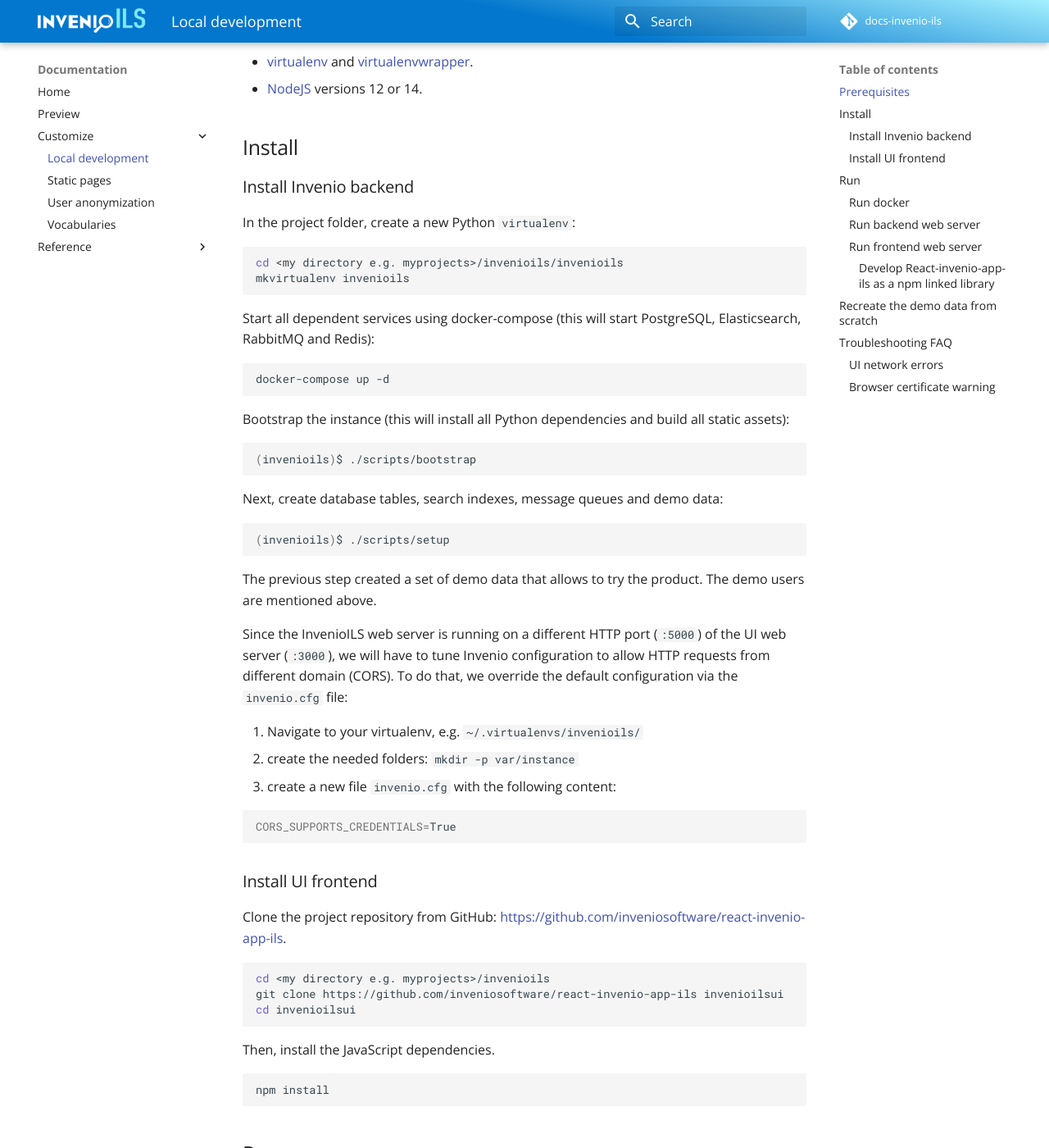
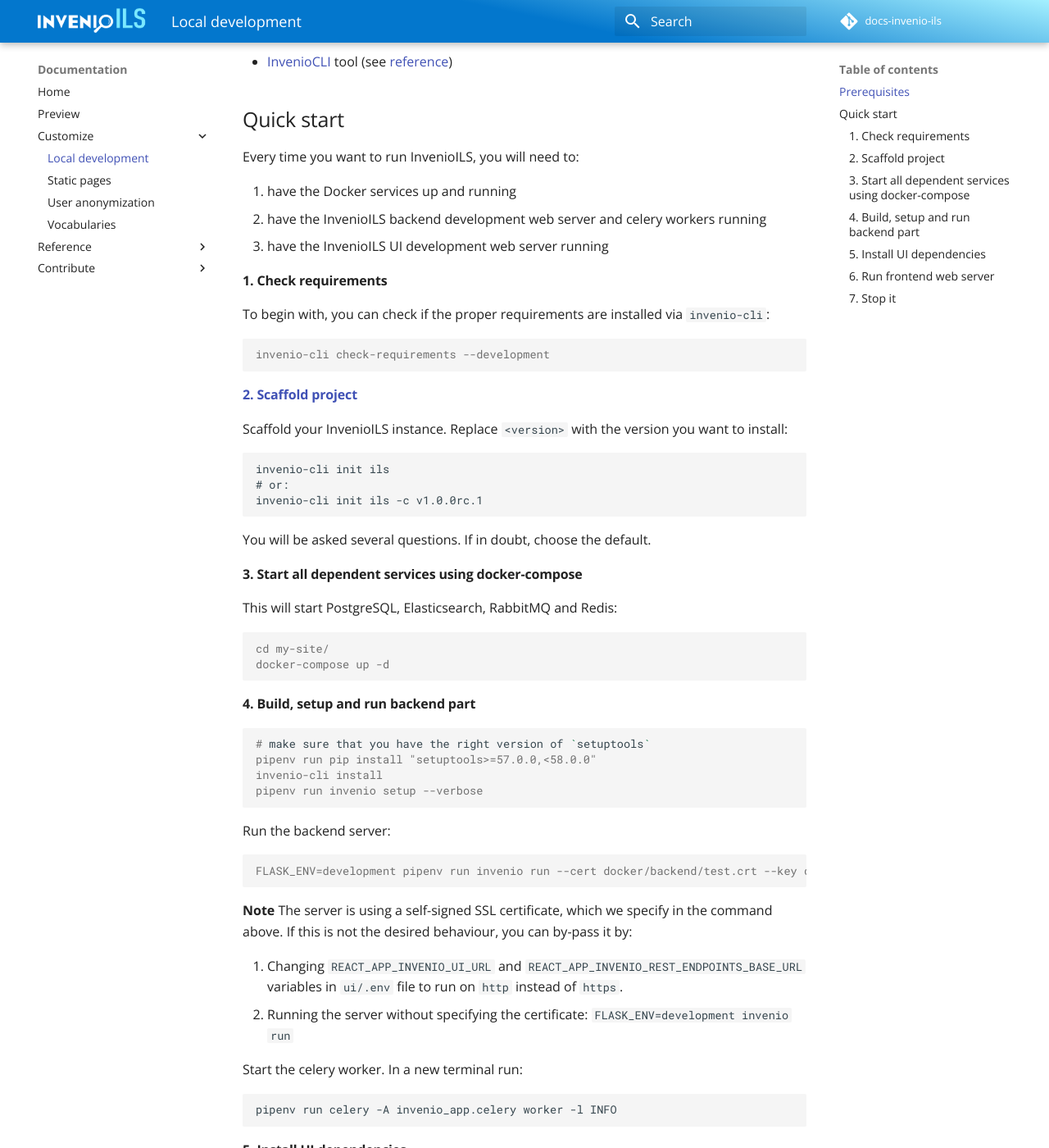
Before and after one commit to inveniosoftware/docs-invenio-ils, an MkDocs documentation site: the page built from docs/customize/develop.md, in a window 1280 px wide and 1400 px high, scrolled down 434 px. Shown: the whole window at 82% size. Built offline with MkDocs 1.6.1 and Material for MkDocs 9.7.7, drawn with Linux system fonts in a browser that asks for light colours; comment, search, counter and statistics services are not loaded; some of the changed text lies outside the part shown.

Commit message:
rewrite the ils local installation and run part due to cookiecutter existence
* add the explanation of steps required to perform the scaffold of the project
* add the explanation of invenio-cli commands related to working with ILS instances
* closes https://github.com/inveniosoftware/docs-invenio-ils/issues/13

````diff
--- /dev/null
+++ b/docs/contribute/ils_development.md
@@ -0,0 +1,70 @@
+# Contribute
+
+This documentation describes some tips for helping contribute to both frontend and backend of InvenioILS.
+
+#### Develop React-invenio-app-ils as a npm linked library
+
+1. Setup react-invenio-app-ils ready for development
+
+```bash
+cd <react-invenio-app-ils dir>
+npm install
+npm run lib-build
+```
+
+2. Link the distribution (the scripts are already provided in package.json)
+   and refresh on changes - it will build your dist folder
+
+```bash
+cd <react-invenio-app-ils dir>
+npm link
+npm run watch
+```
+
+3. Go to your app, where you specified react-invenio-app-ils as your dependency and link the locally developed react-invenio-app-il
+
+```bash
+cd <my-react-app>
+npm install
+npm link @inveniosoftware/react-invenio-app-ils
+```
+
+## Recreate the demo data from scratch
+
+You can recreate the demo data whenever you need. WARNING: this process will destroy any data or user that you have created or modified.
+
+1. Make sure all services are up and running
+2. Run again `./scripts/setup` in your virtualenv:
+
+```bash
+cd <my directory e.g. myprojects>/invenioils/invenioils
+pipenv run invenio setup --verbose
+```
+
+## Troubleshooting FAQ
+
+### UI network errors
+
+If you are seeing in your application UI errors:
+
+```bash
+Something went wrong
+Network Error
+```
+
+You can find out more about the error by checking the console in your browser's developer tools.
+
+Verify if:
+
+1. The backend server is running correctly (the console showing no exceptions)
+2. You have followed the installation guide
+3. the CORS policy is disabled for your local instance (not for any production environments!), see documentation above
+4. your browser has the exception for the https temporary certificate of the local instance, see documentation below
+
+### Browser certificate warning
+
+The development server does not provide a valid HTTPS certificate. When opening the webpage of InvenioILS the first time, the browser will show you a warning: this is normal and expected for a local development environment.
+
+1. In your browser go to [https://127.0.0.1:5000](https://127.0.0.1:5000).
+2. You will see a warning about the invalid certificate: at this step, you will have to add the development certificate as trusted (`Accept` button or `Proceed to 127.0.0.1 (unsafe)` link). This process varies depending on the browser.
+3. Reload the webpage if needed.
--- a/docs/customize/develop.md
+++ b/docs/customize/develop.md
@@ -1,7 +1,4 @@
 # Develop
-
-At the moment, customization to InvenioILS requires changes to configuration or code in a local environment.
-This step will be improved in the future.
 
 This documentation will guide you on how to setup your local development environment.
 
@@ -9,70 +6,14 @@ The installation process is composed of two parts: install and run the Invenio b
 
 ### Prerequisites
 
-Make sure that you have installed the prerequisites above. You will now need to install:
+Make sure that you have installed the prerequisites below:
 
-* Python 3, at the moment we are using Python 3.6.
-* [virtualenv](https://virtualenv.pypa.io/en/stable/installation.html#via-pip) and [virtualenvwrapper](https://virtualenvwrapper.readthedocs.io/en/latest/install.html).
-* [NodeJS](https://nodejs.org/en/download/) versions 12 or 14.
+- Python 3, at the moment we are using Python 3.9.
+- [pipenv](https://pypi.org/project/pipenv/), e.g. via [`pip`](https://pip.pypa.io/en/stable/).
+- [NodeJS](https://nodejs.org/en/download/) version 14.
+- [InvenioCLI](https://pypi.org/project/invenio-cli/) tool (see [reference](../reference/cli.md))
 
-## Install
-
-### Install Invenio backend
-
-In the project folder, create a new Python `virtualenv`:
-
-```bash
-cd <my directory e.g. myprojects>/invenioils/invenioils
-mkvirtualenv invenioils
-```
-
-Start all dependent services using docker-compose (this will start PostgreSQL, Elasticsearch, RabbitMQ and Redis):
-
-```bash
-docker-compose up -d
-```
-
-Bootstrap the instance (this will install all Python dependencies and build all static assets):
-
-```bash
-(invenioils)$ ./scripts/bootstrap
-```
-
-Next, create database tables, search indexes, message queues and demo data:
-
-```bash
-(invenioils)$ ./scripts/setup
-```
-
-The previous step created a set of demo data that allows to try the product. The demo users are mentioned above.
-
-Since the InvenioILS web server is running on a different HTTP port (`:5000`) of the UI web server (`:3000`), we will have to tune Invenio configuration to allow HTTP requests from different domain (CORS). To do that, we override the default configuration via the `invenio.cfg` file:
-
-1. Navigate to your virtualenv, e.g. `~/.virtualenvs/invenioils/`
-2. create the needed folders: `mkdir -p var/instance`
-3. create a new file `invenio.cfg` with the following content:
-
-```bash
-CORS_SUPPORTS_CREDENTIALS=True
-```
-
-### Install UI frontend
-
-Clone the project repository from GitHub: <https://github.com/inveniosoftware/react-invenio-app-ils>.
-
-```bash
-cd <my directory e.g. myprojects>/invenioils
-git clone https://github.com/inveniosoftware/react-invenio-app-ils invenioilsui
-cd invenioilsui
-```
-
-Then, install the JavaScript dependencies.
-
-```bash
-npm install
-```
-
-## Run
+## Quick start
 
 Every time you want to run InvenioILS, you will need to:
 
@@ -80,109 +21,79 @@ Every time you want to run InvenioILS, you will need to:
 2. have the InvenioILS backend development web server and celery workers running
 3. have the InvenioILS UI development web server running
 
-### Run docker
 
-In a new terminal run:
+#### 1. Check requirements
+To begin with, you can check if the proper requirements are installed via `invenio-cli`:
 
-```bash
-cd <my directory e.g. myprojects>/invenioils/invenioils
-docker-compose up
+```console
+invenio-cli check-requirements --development
 ```
 
-### Run backend web server
+#### [2. Scaffold project](../reference/scaffold.md)
 
-Start the Invenio backend web server (remember to activate the virtualenv with the command `workon`). In a new terminal run:
+Scaffold your InvenioILS instance. Replace `<version>` with the version you want to install:
 
-```bash
-cd <my directory e.g. myprojects>/invenioils/invenioils
-workon invenioils
-(invenioils)$ ./scripts/server
 ```
+invenio-cli init ils
+# or:
+invenio-cli init ils -c v1.0.0rc.1
+```
+
+You will be asked several questions. If in doubt, choose the default.
+
+#### 3. Start all dependent services using docker-compose
+This will start PostgreSQL, Elasticsearch, RabbitMQ and Redis:
+
+```console
+cd my-site/
+docker-compose up -d
+```
+
+#### 4. Build, setup and run backend part
+```console
+# make sure that you have the right version of `setuptools`
+pipenv run pip install "setuptools>=57.0.0,<58.0.0"
+invenio-cli install
+pipenv run invenio setup --verbose
+```
+
+Run the backend server:
+
+```console
+FLASK_ENV=development pipenv run invenio run --cert docker/backend/test.crt --key docker/backend/test.key
+```
+**Note** The server is using a self-signed SSL certificate, which we specify in the command above.
+If this is not the desired behaviour, you can by-pass it by:
+
+  1. Changing `REACT_APP_INVENIO_UI_URL` and `REACT_APP_INVENIO_REST_ENDPOINTS_BASE_URL` variables in `ui/.env` file to run on `http` instead of `https`.
+  2. Running the server without specifying the certificate: `FLASK_ENV=development invenio run`
+
 
 Start the celery worker. In a new terminal run:
 
 ```bash
-cd <my directory e.g. myprojects>/invenioils/invenioils
-workon invenioils
-(invenioils)$ celery -A invenio_app.celery worker -l INFO
+pipenv run celery -A invenio_app.celery worker -l INFO
 ```
 
-### Run frontend web server
+#### 5. Install UI dependencies
+Open a separate command line and install the JavaScript dependencies:
 
-The user interface is a single page React application created using [create-react-app](https://facebook.github.io/create-react-app/).
- In a new terminal run:
+```console
+cd my-site/ui
+npm install
+```
 
-```bash
-cd <my directory e.g. myprojects>/invenioils/invenioilsui
+#### 6. Run frontend web server
+```console
 npm start
 ```
 
 Now visit [https://127.0.0.1:3000](https://127.0.0.1:3000) (accept the self-signed certificate warning if proposed). You should now see the InvenioILS website.
 
-#### Develop React-invenio-app-ils as a npm linked library
+#### 7. Stop it
+When you are done, you can stop your instance and optionally destroy the containers:
 
-1. Setup react-invenio-app-ils ready for development
-
+To just stop the containers:
 ```bash
-cd <react-invenio-app-ils dir>
-npm install
-npm run lib-build
+docker-compose stop
 ```
-
-2. Link the distribution (the scripts are already provided in package.json)
-   and refresh on changes - it will build your dist folder
-
-```bash
-cd <react-invenio-app-ils dir>
-npm link
-npm run watch
-```
-
-3. Go to your app, where you specified react-invenio-app-ils as your dependency and link the locally developed react-invenio-app-il
-
-```bash
-cd <my-react-app>
-npm install
-npm link @inveniosoftware/react-invenio-app-ils
-```
-
-## Recreate the demo data from scratch
-
-You can recreate the demo data whenever you need. WARNING: this process will destroy any data or user that you have created or modified.
-
-1. Make sure all services are up and running
-2. Run again `./scripts/setup` in your virtualenv:
-
-```bash
-cd <my directory e.g. myprojects>/invenioils/invenioils
-workon invenioils
-(invenioils)$ ./scripts/setup
-```
-
-## Troubleshooting FAQ
-
-### UI network errors
-
-If you are seeing in your application UI errors:
-
-```bash
-Something went wrong
-Network Error
-```
-
-You can find out more about the error by checking the console in your browser's developer tools.
-
-Verify if:
-
-1. The backend server is running correctly (the console showing no exceptions)
-2. You have followed the installation guide
-3. the CORS policy is disabled for your local instance (not for any production environments!), see documentation above
-4. your browser has the exception for the https temporary certificate of the local instance, see documentation below
-
-### Browser certificate warning
-
-The development server does not provide a valid HTTPS certificate. When opening the webpage of InvenioILS the first time, the browser will show you a warning: this is normal and expected for a local development environment.
-
-1. In your browser go to [https://127.0.0.1:5000](https://127.0.0.1:5000).
-2. You will see a warning about the invalid certificate: at this step, you will have to add the development certificate as trusted (`Accept` button or `Proceed to 127.0.0.1 (unsafe)` link). This process varies depending on the browser.
-3. Reload the webpage if needed.
--- /dev/null
+++ b/docs/reference/cli.md
@@ -0,0 +1,86 @@
+# CLI reference
+
+**Summary**
+
+The following document is a reference guide to the commands provided by the
+Invenio-CLI tool.
+
+**Note:** The guide describes the functionality of invenio-cli that is used for working with InvenioILS instances.
+
+**Intended audience**
+
+This guide is intended for system administrators and developers of InvenioILS.
+
+## Overview
+
+Following is an overview of the root-level commands in Invenio-CLI:
+
+| Command              | Description                                                                                   | Supported |
+| :------------------- | :-------------------------------------------------------------------------------------------- | :-------: |
+| `check-requirements` | Checks the system fulfills the pre-requirements.                                              |  v0.19.0  |
+| `init`               | Initializes the application according to the chosen flavour (Currently only RDM is available) |  v0.19.0  |
+| `install`            | Installs the project locally.                                                                 |  v0.19.0  |
+| `services`           | Commands for services management.                                                             |  v0.19.0  |
+
+
+## General commands
+
+### **`check-requirements`**
+
+Checks the minimal system requirements are met.
+
+**Options**
+
+- `-d`, `--development` Check also development requirements (defaults to not checking development requirements).
+
+### **`destroy`**
+
+Removes all associated resources (containers, images, volumes, Python virtual environment).
+
+All data in services are lost.
+
+### **`init`**
+
+Initializes the application skeleton for the chosen flavour. Currently only `rdm` flavour is supported and it is the default value.
+
+**Options**
+
+- `-t`, `--template` `TEXT` Path or git URL to the Cookiecutter template.
+- `-c`, `--checkout` `TEXT` Branch, tag or commit to checkout if `--template` is a git URL.
+
+### **`install`**
+
+Installs the project locally.
+
+Installs Python dependencies, creates an instance directory, symlinks the `invenio.cfg`, templates, static files, assets, and finally builds front-end assets.
+
+A python virtual environment is created if does not already exists.
+
+**Options**
+
+- `--pre` If specified, allows the installation of alpha releases
+- `-p`, `--production` / `-d`, `--development` Production mode copies statics/assets. Development mode symlinks statics/assets (default).
+
+
+## Services commands
+
+Commands for services management.
+
+The services management commands intends to bring up a minimal infrastructure environment for **development purposes**.
+
+| Command | Description                                | Supported |
+| :------ | :----------------------------------------- | :-------: |
+| destroy | Destroy development services.              |  v0.19.0  |
+| stop    | Stop local services.                       |  v0.19.0  |
+
+The services management commands uses Docker-Compose behind the scenes, and specifically relies on the `docker-compose.yml` file. The `containers` commands instead relies on the `docker-compose.full.yml` file.
+
+### **`services destroy`**
+
+Destroy development services and any data in them.
+
+### **`services stop`**
+
+Stop containerized services.
+
+The command does not destroy any data in the services.
--- /dev/null
+++ b/docs/reference/scaffold.md
@@ -0,0 +1,131 @@
+# Scaffold
+
+Now that you have Invenio-CLI [installed](cli.md), we will use it to scaffold a new instance of InvenioILS.
+
+## Initialize project
+
+First, we need to create the project - the necessary files and folders for your InvenioILS instance.
+
+The CLI will require the following data:
+
+- **Project name**: Title of your project with space allowed (project name for humans)
+- **Project short name**: Hyphenated and lowercased title (project name for machines)
+- **Project website**: URL where the project will be deployed
+- **GitHub repository**: Repository in format `<owner>/<code repository>`
+- **Description**: Short description of project
+- **Author name**: Your name or that of your organization
+- **Author email**: Email for communication
+- **Year**: The current year
+- **Python version**: 3.7 (default), 3.7, 3.8, or 3.9.
+- **Database**: PostgreSQL.
+- **Elasticsearch version**: 7.
+- **Storage backend**: Local file system.
+
+It will also generate a test private key which is needed for SSL support in the development server.
+
+Let's do it! Pressing `[Enter]` selects the option in brackets `[]`.
+
+``` bash
+invenio-cli init ils -c <version>
+```
+
+Where ``<version>`` should be replaced with the version you want to install, e.g.:
+``` bash
+invenio-cli init ils -c v1.0.0-rc.1
+```
+
+``` console
+Initializing ILS application...
+Running cookiecutter...
+
+
+project_name [My Site]:
+project_shortname [my-site]:
+project_site [my-site.com]:
+github_repo [my-site/my-site]:
+description [My Site InvenioILS Instance]:
+author_name [CERN]:
+author_email [info@my-site.com]:
+year [2022]:
+Select python_version:
+1 - 3.7
+2 - 3.8
+3 - 3.9
+Choose from 1, 2, 3 [1]:
+Select database:
+1 - postgresql
+Choose from 1 [1]:
+Select search:
+1 - elasticsearch7
+Choose from 1 [1]:
+Select file_storage:
+1 - local
+Choose from 1 [1]:
+Select development_tools:
+1 - yes
+2 - no
+Choose from 1, 2 [1]:
+-------------------------------------------------------------------------------
+
+Generating SSL certificate and private key for testing....
+Generating a 4096 bit RSA private key
+......................................................................................++
+.............................................++
+writing new private key to 'docker/backend/test.key'
+-----
+Generating a 4096 bit RSA private key
+............................................................................................................................................................................................++
+........++
+writing new private key to 'docker/frontend/test.key'
+-----
+-------------------------------------------------------------------------------
+```
+
+## Project structure
+
+You can now inspect the generated project structure:
+
+```
+cd my-site
+ls -a1
+```
+
+```console
+.
+..
+.DS_Store
+Pipfile
+README.md
+docker
+docker-compose.full.yml
+docker-compose.yml
+docker-services.yml
+invenio.cfg
+setup.sh
+templates
+translations
+ui
+vocabularies
+```
+
+Following is an overview of the generated files and folders:
+
+| Name | Description |
+|---|---|
+| ``docker`` | Example configuration for NGINX and uWSGI. Consists Dockerfiles for building backend and frontend docker images. |
+| ``templates`` | Folder for your Jinja templates. |
+| ``ui`` | Web assets (CSS, JavaScript, LESS, JSX templates) used in the Webpack build. |
+| ``vocabularies`` | Folder for vocabularies (mappings, schemas, etc). |
+| ``docker-compose.full.yml`` | Example of a full infrastructure stack (DO NOT use in production!) |
+| ``docker-compose.yml`` | Backend services needed for local development. |
+| ``docker-services.yml`` | Common services for the Docker Compose files. |
+| ``invenio.cfg`` | The Invenio application configuration. |
+| ``Pipfile`` | Python requirements installed via [pipenv](https://pipenv.pypa.io) |
+| ``Pipfile.lock`` | Locked requirements (generated on first install). |
+
+
+#### Notes and known issues
+
+- You may be prompted with `You've downloaded /home/<username>/.cookiecutters/cookiecutter-invenio-ils before. Is it okay to delete and re-download it? [yes]:`. Press `[Enter]` in that case. This will download the latest cookiecutter template.
+
+- Some OpenSSL versions display an error message when obtaining random numbers, but this has no incidence (as far as we can tell) on functionality. We are investigating a possible solution to raise less eyebrows for appearance sake.
--- a/mkdocs.yml
+++ b/mkdocs.yml
@@ -33,6 +33,10 @@ nav:
     - Understanding data model: reference/data_model.md
     - Records relations: reference/record_relations.md
     - Managing access: reference/access_and_restrictions.md
+    - Scaffold: reference/scaffold.md
+    - CLI: reference/cli.md
+  - Contribute:
+    - ILS development: contribute/ils_development.md
 
 # Customization
 extra:
````
Also changed, not shown: docs/index.md (+7 -1 lines).
